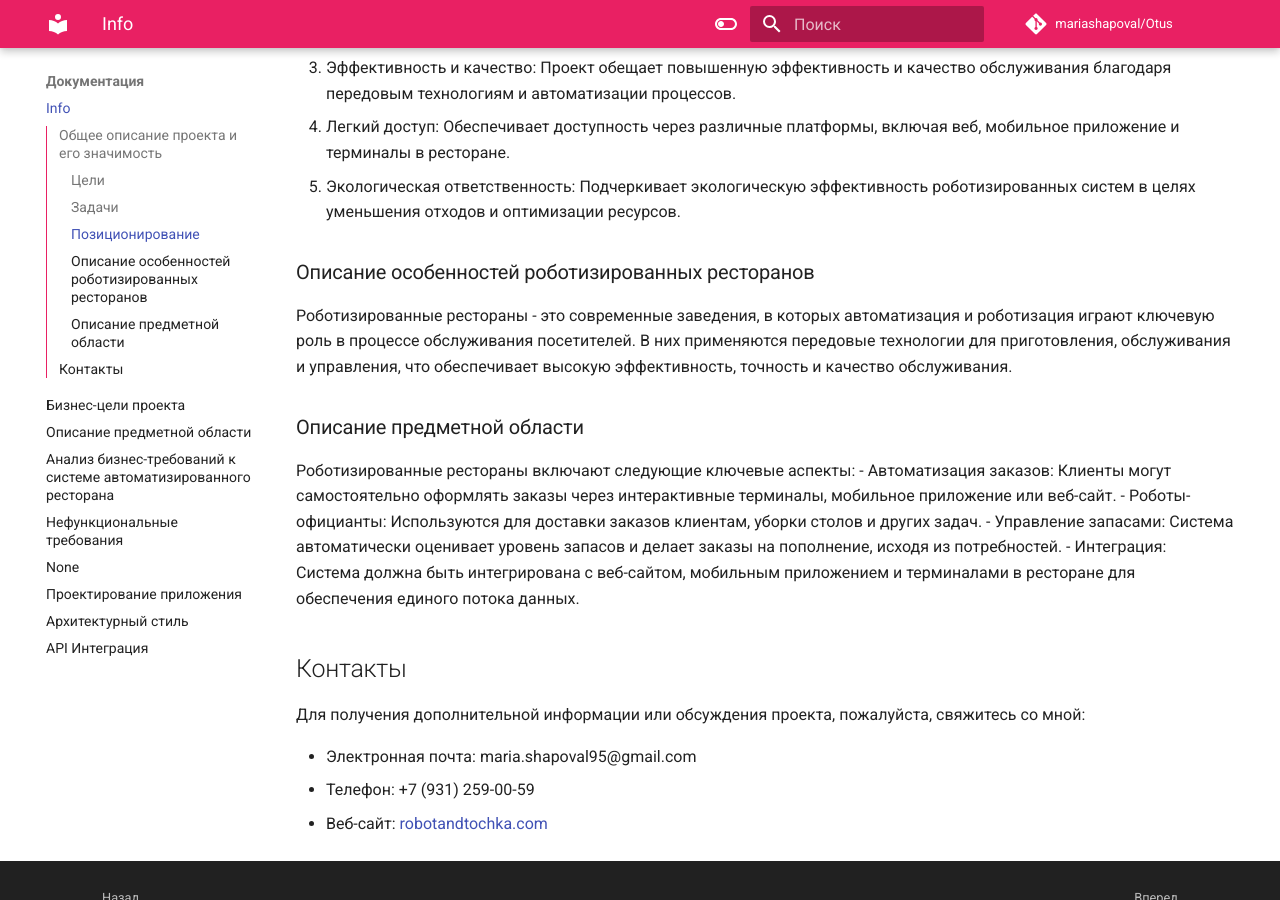
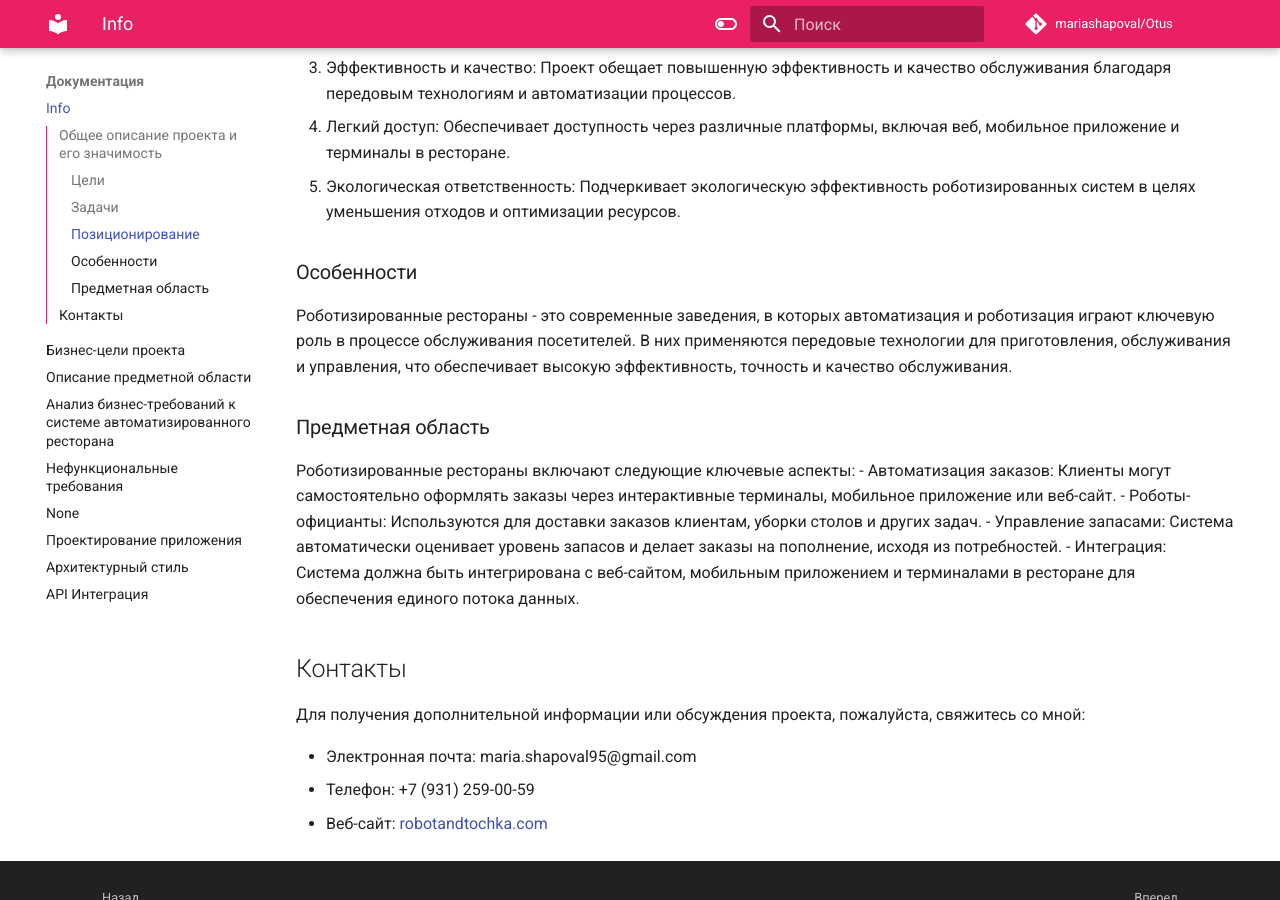
Before and after one commit to mariashapoval/Otus, an MkDocs documentation site: the page built from docs/info.md, in a window 1280 px wide and 900 px high, scrolled down 1150 px. Built offline with MkDocs 1.6.1 and Material for MkDocs 9.7.7, drawn with Linux system fonts in a browser that asks for light colours; comment, search, counter and statistics services are not loaded.

Commit message:
Update info.md

```diff
--- a/docs/info.md
+++ b/docs/info.md
@@ -29,11 +29,11 @@
 4. Легкий доступ: Обеспечивает доступность через различные платформы, включая веб, мобильное приложение и терминалы в ресторане.
 5. Экологическая ответственность: Подчеркивает экологическую эффективность роботизированных систем в целях уменьшения отходов и оптимизации ресурсов.
 
-### Описание особенностей роботизированных ресторанов
+### Особенности
 
 Роботизированные рестораны - это современные заведения, в которых автоматизация и роботизация играют ключевую роль в процессе обслуживания посетителей. В них применяются передовые технологии для приготовления, обслуживания и управления, что обеспечивает высокую эффективность, точность и качество обслуживания.
 
-### Описание предметной области
+### Предметная область
 
 Роботизированные рестораны включают следующие ключевые аспекты:
 - Автоматизация заказов: Клиенты могут самостоятельно оформлять заказы через интерактивные терминалы, мобильное приложение или веб-сайт.
```
